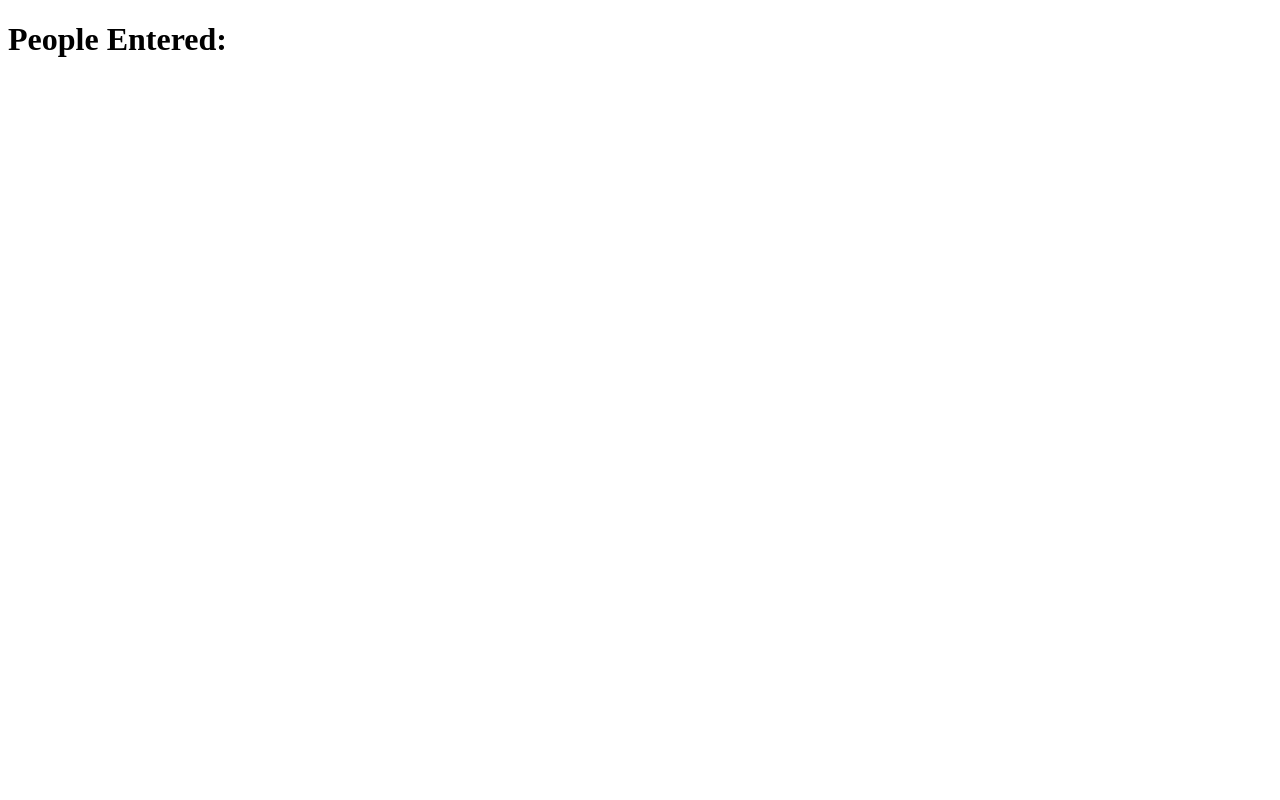
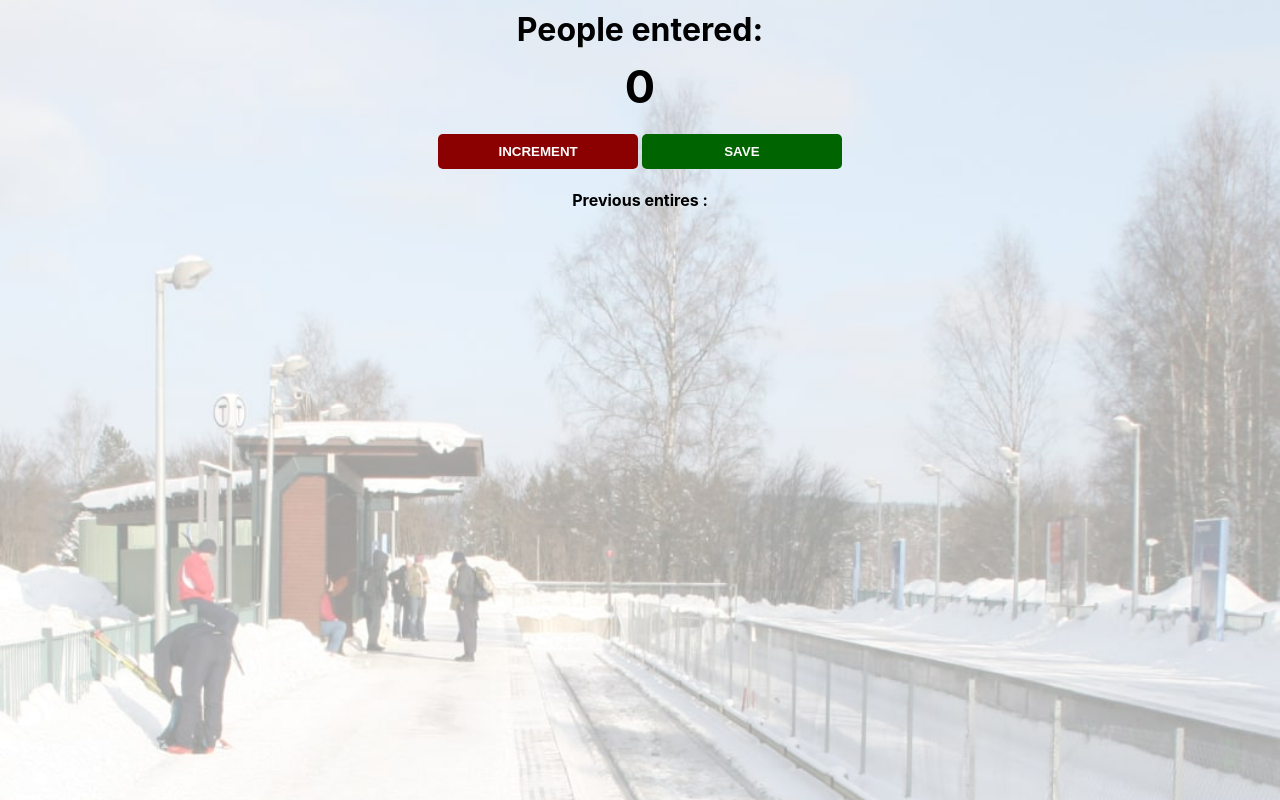
Before and after one commit to MonjurulHaq/learning-javascript, a plain HTML site: page passenger-counter-app/index.html in a window 1280 px wide. Drawn offline with Linux system fonts and the light colour scheme.

Commit message:
completed-project

```diff
--- a/passenger-counter-app/index.html
+++ b/passenger-counter-app/index.html
@@ -4,11 +4,14 @@
     <meta charset="UTF-8">
     <meta name="viewport" content="width=device-width, initial-scale=1.0">
     <title>Document</title>
+    <link rel="stylesheet" href="style.css">
 </head>
 <body>
-    <h1>People Entered:</h1>
-    <script>
-
-    </script>
+    <h1>People entered:</h1>
+    <h2 id="count-el">0</h2>
+    <button id="increment-btn" onclick="increment()">INCREMENT</button>
+    <button id="save-btn" onclick="save()">SAVE</button>
+    <p id="save-el">Previous entires : </p>
+    <script src="script.js"></script>
 </body>
 </html>
--- a/passenger-counter-app/script.js
+++ b/passenger-counter-app/script.js
@@ -0,0 +1,16 @@
+// document.getElementById("count").innerText = 100
+let countEl = document.getElementById("count-el")
+let saveEl = document.getElementById("save-el")
+let count = 0
+
+function increment() {
+    count = count + 1
+    countEl.innerText = count
+}
+
+function save(){
+    let saves = count + " - "
+    saveEl.textContent += saves
+    countEl.textContent = 0
+    count = 0
+}
--- a/passenger-counter-app/style.css
+++ b/passenger-counter-app/style.css
@@ -0,0 +1,33 @@
+body {
+    background-image: url("station.jpg");
+    background-size: cover;
+    font-family: -apple-system, BlinkMacSystemFont, 'Segoe UI', Roboto, Oxygen, Ubuntu, Cantarell, 'Open Sans', 'Helvetica Neue', sans-serif;
+    font-weight: bold;
+    text-align: center;
+}
+h1{
+    margin-top: 10px;
+    margin-bottom: 10px;
+}
+h2{
+    font-size: 45px;
+    margin-top: 0;
+    margin-bottom: 20px;
+}
+button {
+    border: none;
+    padding-top: 10px;
+    padding-bottom: 10px;
+    color: white;
+    font-weight: bold;
+    width: 200px;
+    margin-bottom: 5px;
+    border-radius: 5px;
+}
+#increment-btn {
+    background: darkred;
+}
+
+#save-btn {
+    background: darkgreen;
+}
```
Also changed, not shown: passenger-counter-app/station.jpg (added).
